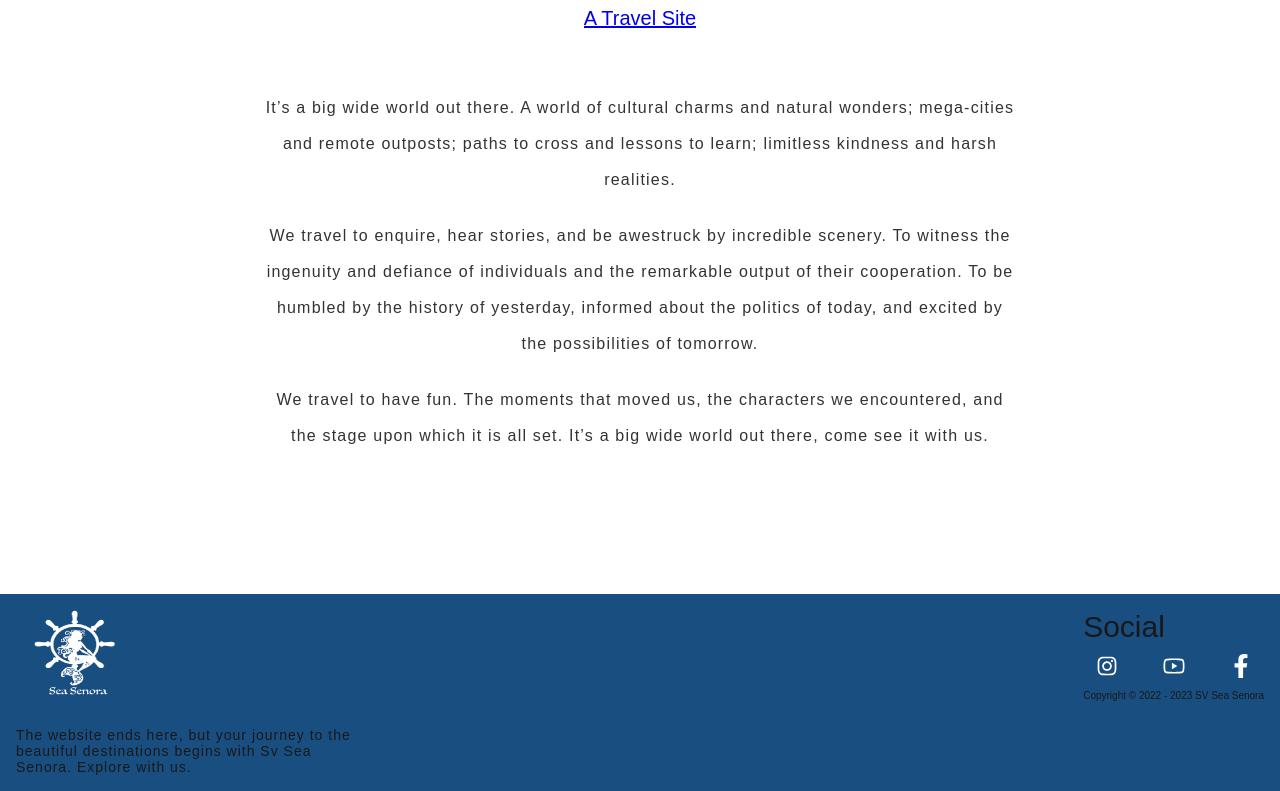
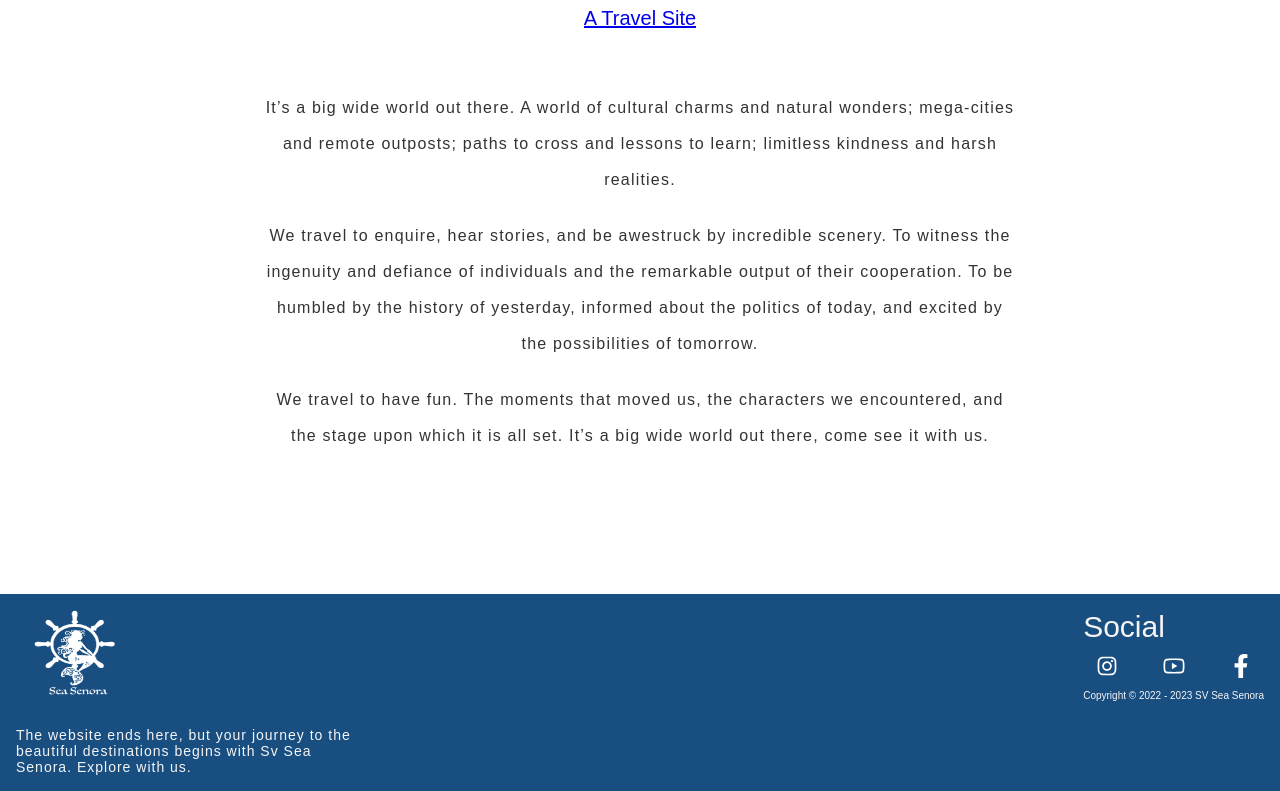
Before and after one commit to diverdowngit/seasenora, a React (Create React App) app: page / in a window 1280 px wide. Shown: the part 978-1769 px from the top of the page. Built offline with nearby package versions, Linux system fonts and the light colour scheme; no server answers; a web font is replaced by a local one.

Commit message:
added  draft-js

```diff
--- a/package.json
+++ b/package.json
@@ -5,6 +5,7 @@
   "dependencies": {
     "classnames": "^2.3.1",
     "contentful": "^9.2.15",
+    "draft-js": "^0.11.7",
     "draftjs-to-html": "^0.9.1",
     "react": "^18.2.0",
     "react-dom": "^18.2.0",
--- a/src/modules/user/components/Footer/Footer.module.css
+++ b/src/modules/user/components/Footer/Footer.module.css
@@ -1,7 +1,7 @@
 .container {
   padding: 1.6rem;
    background-color: #003B73;
-  color: black;
+  color: whitesmoke;
 
   opacity: 90%;
 }
```
Also changed, not shown: 1 other file (tests, documents, lock files or other folders).
